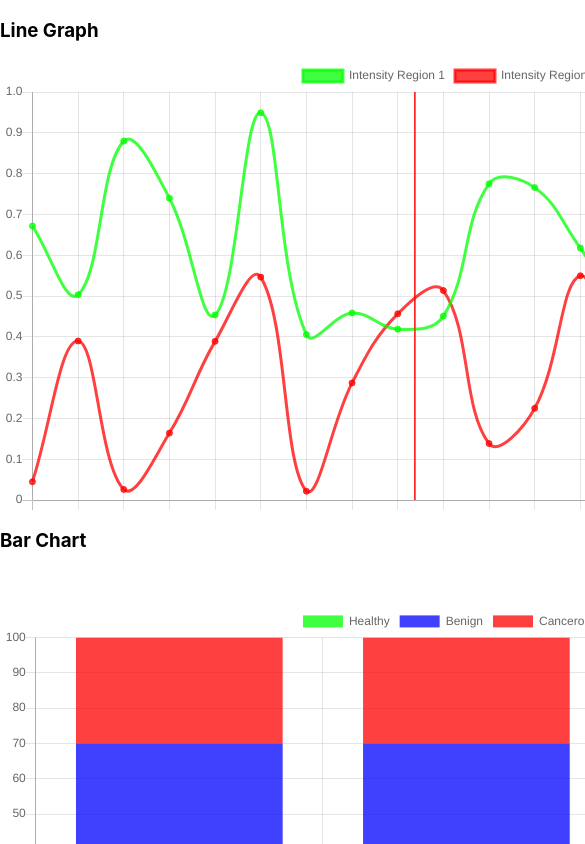
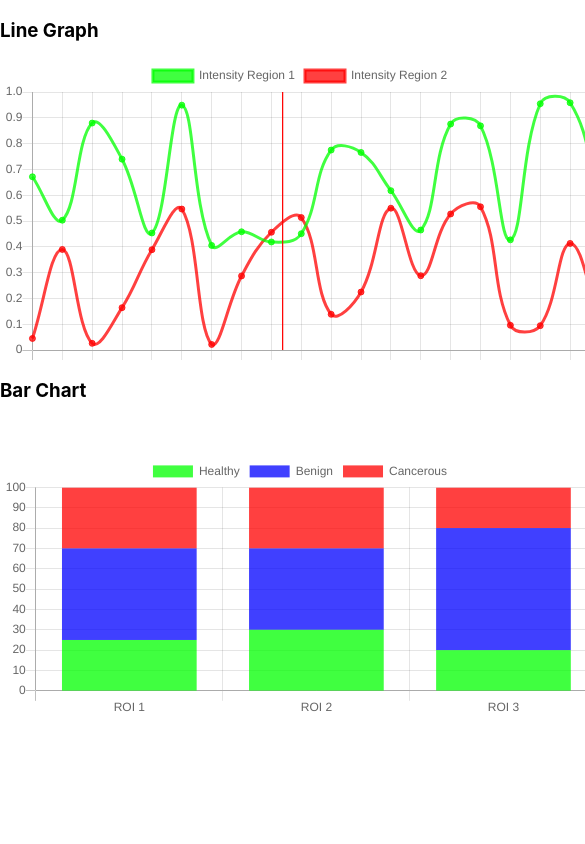
Before and after one commit to kris-dey/sweng20, a React (Create React App) app in the folder visualiser/: page / in a window 390 px wide. Shown: the top 844 px of the page, 585 px wide, since content can reach past the window. Built offline with nearby package versions, Linux system fonts and the light colour scheme.

Commit message:
Update App.js
revert line graph to original size, responsive to onHover now

```diff
--- a/visualiser/src/App.js
+++ b/visualiser/src/App.js
@@ -87,11 +87,11 @@ export default class App extends Component{
   }
   render() {
     return(
-      <div style= {{position: 'relative', width: 900, height:550}}>
+      <div style= {{position: 'relative', width: 600, height:550}}>
         <h3>Line Graph</h3>
         <Line
         options={{
-          events: ['click'],
+
           scales: {
             xAxes: [{
                 ticks: {
```
